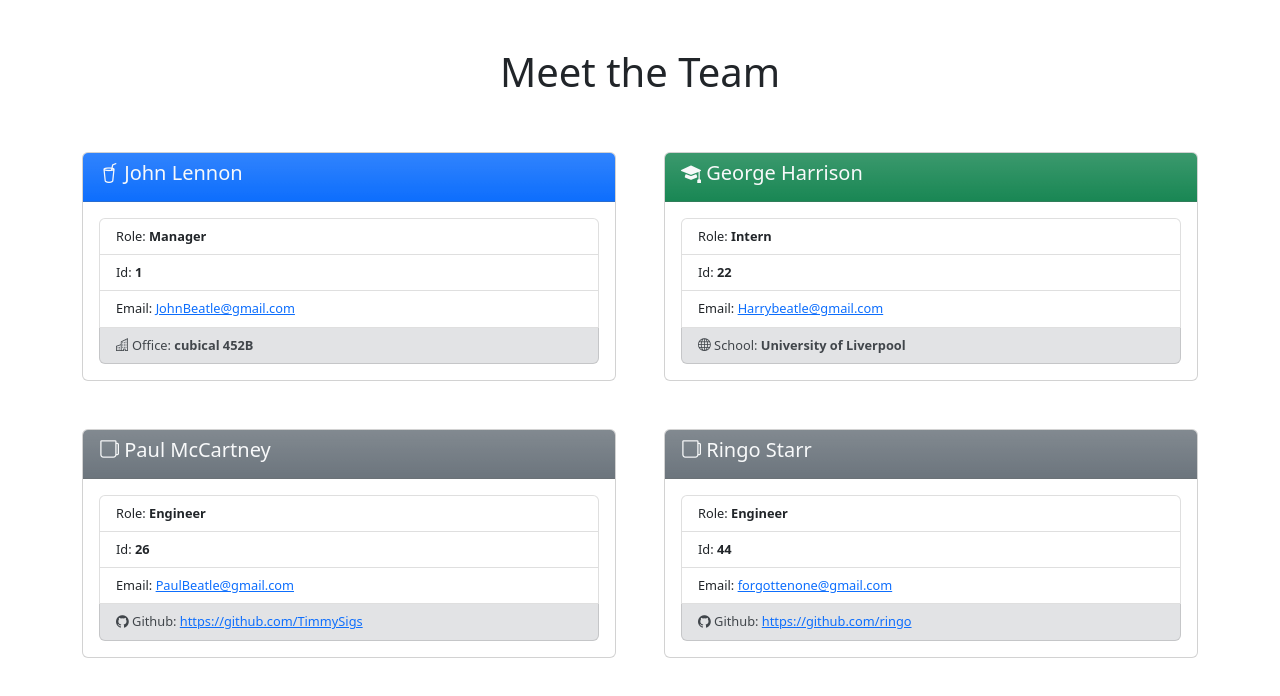
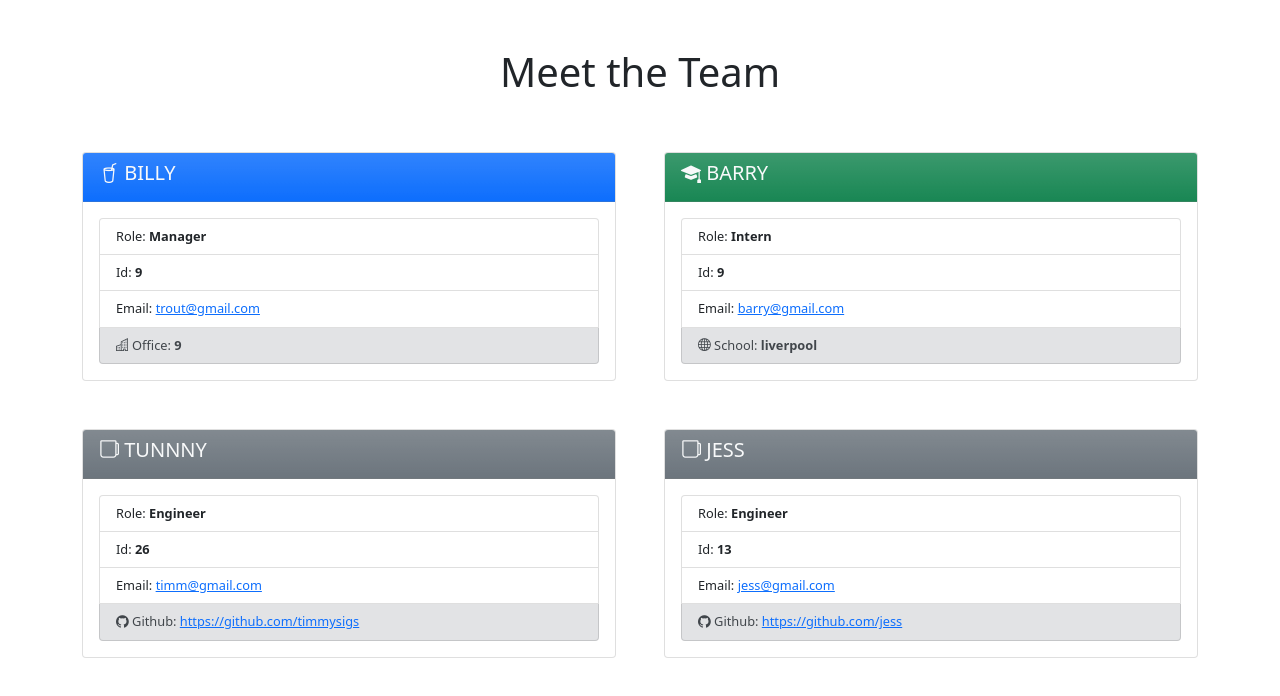
Before and after one commit to TimmySigs/Team-Profile-Generator, a website: page dist/index.html in a window 1280 px wide. Drawn offline with nearby package versions, Linux system fonts and the light colour scheme.

Commit message:
changing things to make sure test pass

```diff
--- a/dist/index.html
+++ b/dist/index.html
@@ -5,9 +5,8 @@
   <meta charset="UTF-8">
   <meta http-equiv="X-UA-Compatible" content="IE=edge">
   <meta name="viewport" content="width=device-width, initial-scale=1.0">
-    <!-- CSS only -->
-    <link href="https://cdn.jsdelivr.net/npm/bootstrap@5.2.1/dist/css/bootstrap.min.css" rel="stylesheet"
-        integrity="sha384-iYQeCzEYFbKjA/T2uDLTpkwGzCiq6soy8tYaI1GyVh/UjpbCx/TYkiZhlZB6+fzT" crossorigin="anonymous">
+  <link href="https://cdn.jsdelivr.net/npm/bootstrap@5.1.3/dist/css/bootstrap.min.css" rel="stylesheet"
+    integrity="sha384-1BmE4kWBq78iYhFldvKuhfTAU6auU8tT94WrHftjDbrCEXSU1oBoqyl2QvZ6jIW3" crossorigin="anonymous">
   <link rel="stylesheet" href="https://cdn.jsdelivr.net/npm/bootstrap-icons@1.7.1/font/bootstrap-icons.css">
   <style>
     body {
@@ -30,7 +29,7 @@
           <div class="card-header bg-primary bg-gradient text-light">
             <h5 class='card-title'>
               <i class='bi bi-cup-straw'></i>
-                            John Lennon
+              BILLY
             </h5>
           </div>
           <div class='card-body'>
@@ -39,15 +38,14 @@
                 Role: <strong>Manager</strong>
               </li>
               <li class='list-group-item'>
-                                Id: <strong>1</strong>
+                Id: <strong>9</strong>
               </li>
               <li class='list-group-item'>
                 Email:
-                                <a href="mailto: JohnBeatle@gmail.com">JohnBeatle@gmail.com</a>
-                                </a>
+                <a href="mailto: trout@gmail.com">trout@gmail.com</a>
               </li>
               <li class='list-group-item list-group-item-secondary'>
-                                <i class="bi bi-building"></i> Office: <strong>cubical 452B</strong>
+                <i class="bi bi-building"></i> Office: <strong>9</strong>
               </li>
             </ul>
           </div>
@@ -58,7 +56,7 @@
           <div class="card-header bg-success bg-gradient text-light">
             <h5 class='card-title'>
               <i class='bi bi-mortarboard-fill'></i>
-                            George Harrison
+              BARRY
             </h5>
           </div>
           <div class='card-body'>
@@ -67,14 +65,14 @@
                 Role: <strong>Intern</strong>
               </li>
               <li class='list-group-item'>
-                                Id: <strong>22</strong>
+                Id: <strong>9</strong>
               </li>
               <li class='list-group-item'>
                 Email:
-                                <a href="mailto: Harrybeatle@gmail.com">Harrybeatle@gmail.com</a>
+                <a href="mailto: barry@gmail.com">barry@gmail.com</a>
               </li>
               <li class='list-group-item list-group-item-secondary'>
-                                <i class="bi bi-globe"></i> School: <strong>University of Liverpool</strong>
+                <i class="bi bi-globe"></i> School: <strong>liverpool</strong>
               </li>
             </ul>
           </div>
@@ -85,7 +83,7 @@
           <div class="card-header bg-secondary bg-gradient text-light">
             <h5 class='card-title'>
               <i class='bi bi-cup'></i>
-                            Paul McCartney
+              TUNNNY
             </h5>
           </div>
           <div class='card-body'>
@@ -98,11 +96,11 @@
               </li>
               <li class='list-group-item'>
                 Email:
-                                <a href="mailto:PaulBeatle@gmail.com">PaulBeatle@gmail.com</a>
+                <a href="mailto: timm@gmail.com">timm@gmail.com</a>
               </li>
               <li class='list-group-item list-group-item-secondary'>
                 <i class="bi-github" role="img" aria-label="GitHub"></i> Github: <a
-                                    href="https://github.com/TimmySigs" target="_blank">https://github.com/TimmySigs</a>
+                  href="https://github.com/timmysigs">https://github.com/timmysigs</a>
               </li>
             </ul>
           </div>
@@ -113,7 +111,7 @@
           <div class="card-header bg-secondary bg-gradient text-light">
             <h5 class='card-title'>
               <i class='bi bi-cup'></i>
-                            Ringo Starr
+              JESS
             </h5>
           </div>
           <div class='card-body'>
@@ -122,15 +120,15 @@
                 Role: <strong>Engineer</strong>
               </li>
               <li class='list-group-item'>
-                                Id: <strong>44</strong>
+                Id: <strong>13</strong>
               </li>
               <li class='list-group-item'>
                 Email:
-                                <a href="mailto: forgottenone@gmail.com">forgottenone@gmail.com</a>
+                <a href="mailto: jess@gmail.com">jess@gmail.com</a>
               </li>
               <li class='list-group-item list-group-item-secondary'>
                 <i class="bi-github" role="img" aria-label="GitHub"></i> Github: <a
-                                    href="https://github.com/ringo" target="_blank">https://github.com/ringo</a>
+                  href="https://github.com/jess">https://github.com/jess</a>
               </li>
             </ul>
           </div>
```
Lines whose indentation alone changed are shown as unchanged.
